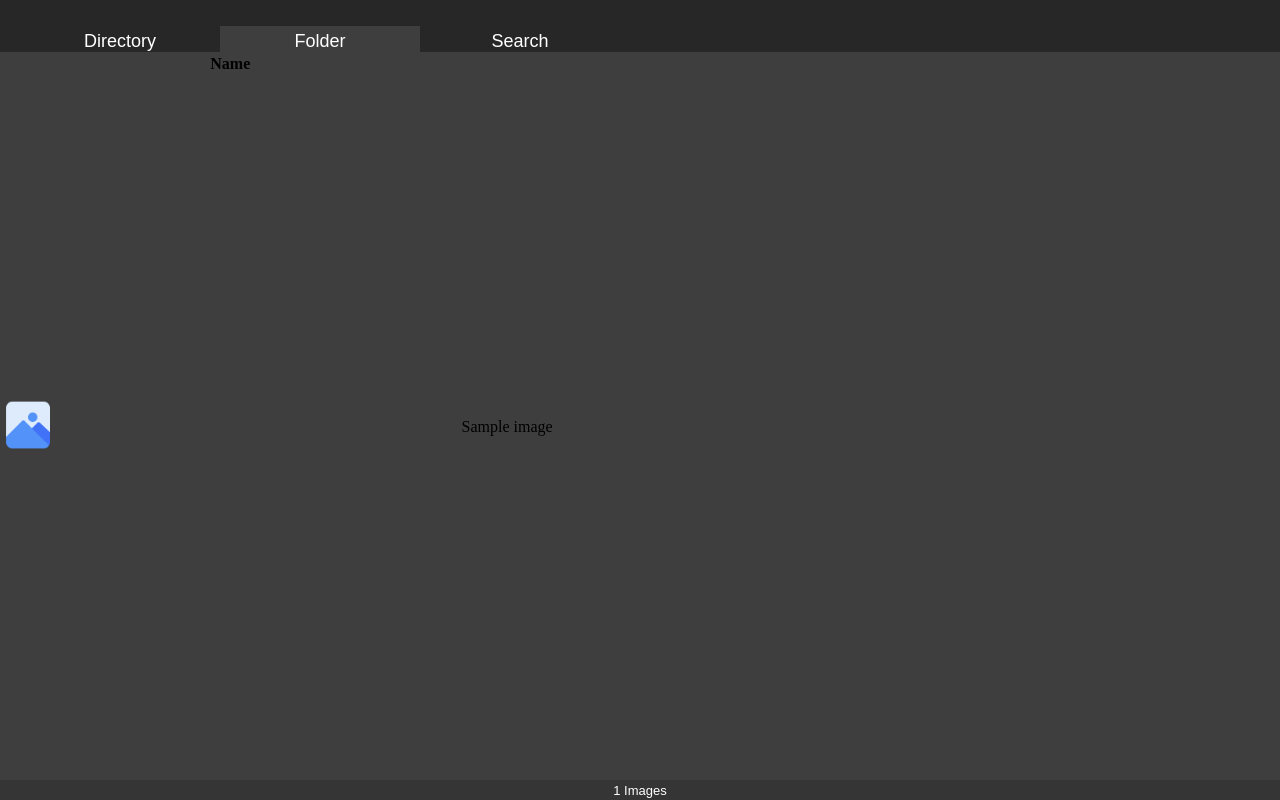
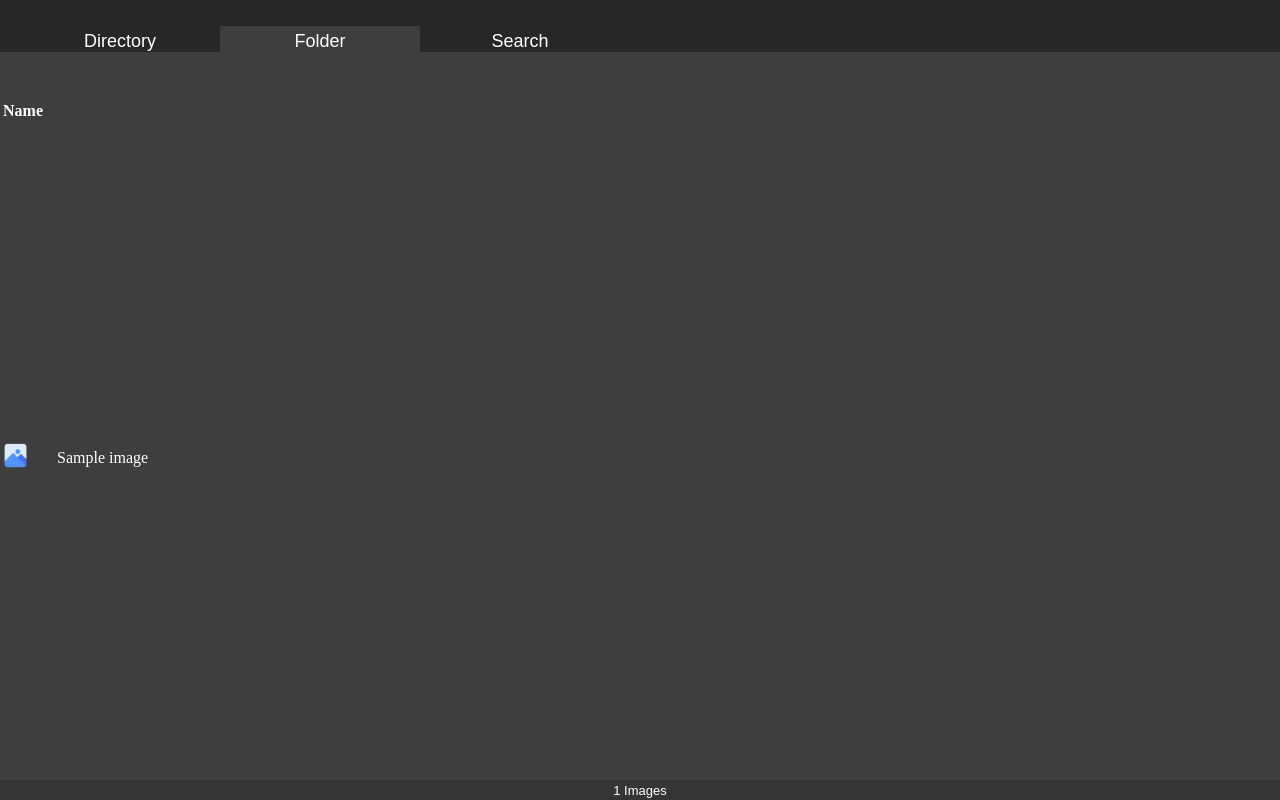
Before and after one commit to wyatt-turbeville/raspberrypi-image-receiver, a FastAPI app: page /folder?id=1 in a window 1280 px wide. Run offline with FastAPI, Linux system fonts and the light colour scheme; tables that the repository leaves empty hold one stand-in row (values such as "Sample post").

Commit message:
folder revision 3

```diff
--- a/static/folder_styles.css
+++ b/static/folder_styles.css
@@ -45,14 +45,30 @@ main {
     grid-template-columns: 1fr;
     gap: 8px;
 }
+table {
+    padding-top: 32px;
+    color: white;
+}
+th {
+    text-align: left;
+}
+tr {
+    height: 50px;
+    padding-left: 10px;
+    padding-right: 10px;
+    border-bottom: 1px solid #353535;
+}
+.img_cell {
+    width: 50px;
+}
 .clickable-row {
     cursor: pointer;
 }
 .clickable-row:hover {
-    background-color: #444; /* Highlights row on hover */
+    background-color: #444;
 }
 .photo_icon {
-    width: 50px;
+    width: 25px;
 }
 
 .modal {
--- a/static/modal.js
+++ b/static/modal.js
@@ -3,7 +3,7 @@ document.addEventListener("DOMContentLoaded", () => {
     const modalImg = document.getElementById("modalImage");
     const closeBtn = document.querySelector(".close-btn");
 
-    document.querySelectorAll(".click-row").forEach(row => {
+    document.querySelectorAll(".click_row").forEach(row => {
         row.addEventListener("click", async () => {
             const id = row.getAttribute("data-id");
             modalImg.src = `/image-path?${id}`;
--- a/templates/folder.html
+++ b/templates/folder.html
@@ -30,7 +30,9 @@
             <tbody>
                 {% for row in image_list %}
                     <tr class="click_row" data-id="{{ row[0] }}">
-                        <td><img class="photo_icon" src="{{ url_for('static', path='images/photo-icon.png') }}" alt="Photo Icon"></td>
+                        <td class="img_cell">
+                            <img class="photo_icon" src="{{ url_for('static', path='images/photo-icon.png') }}" alt="Photo Icon">
+                        </td>
                         <td>{{ row[1] }}</td>
                     </tr>
                 {% endfor %}
```
